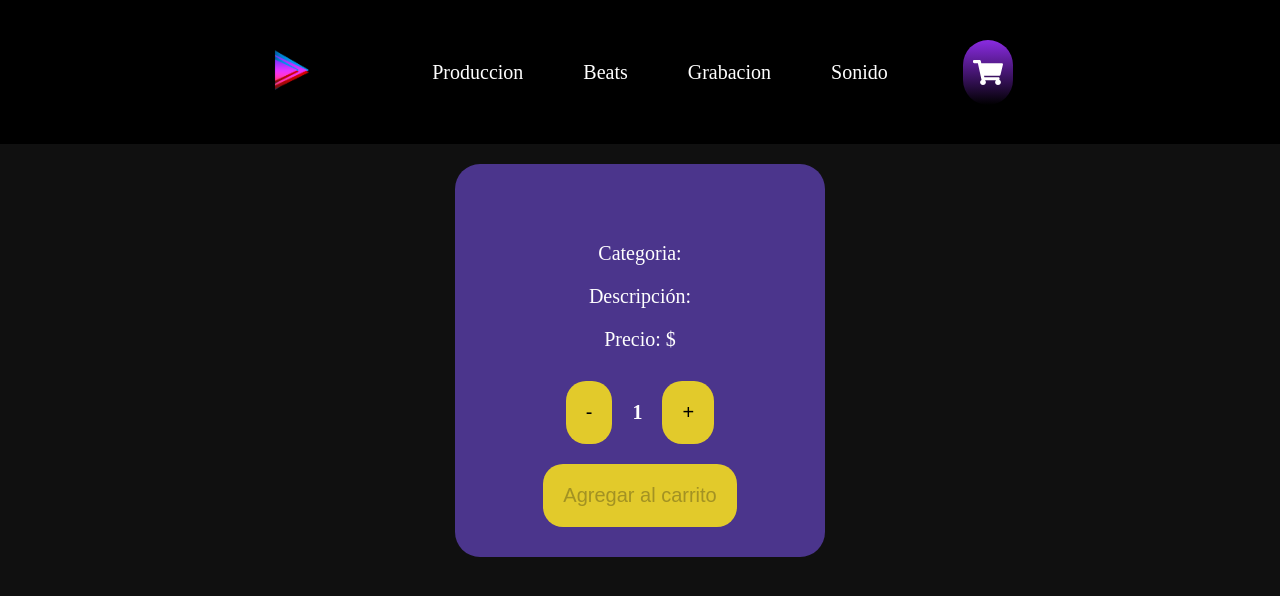
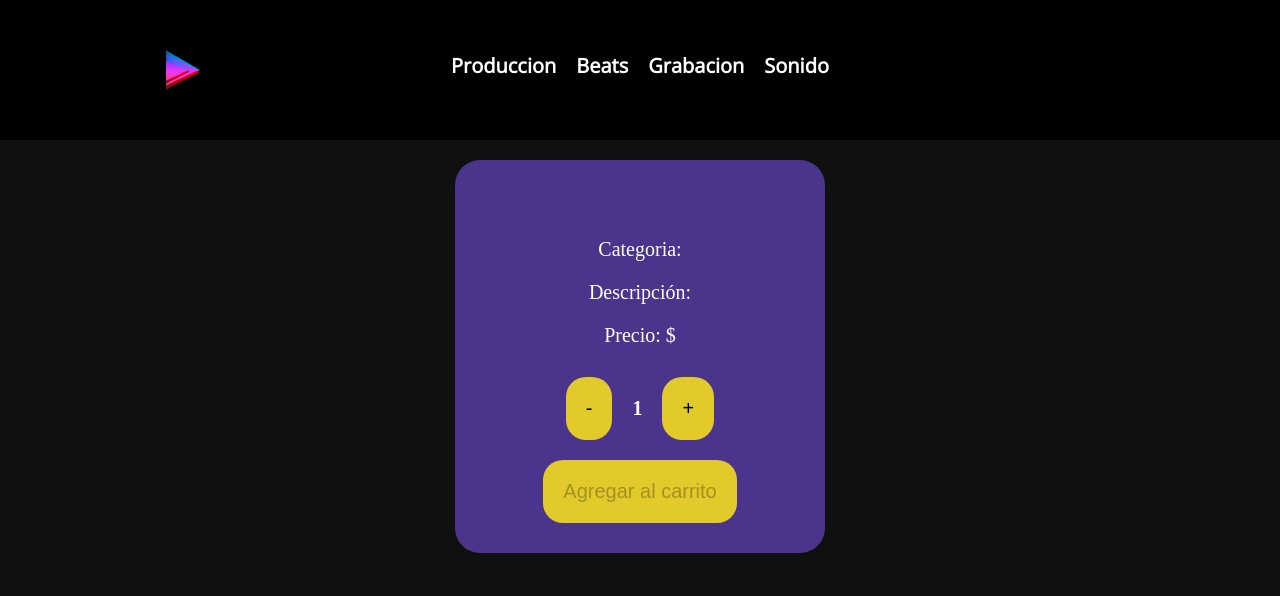
Before and after one commit to Marcelotello20/PF_MarceloTello-ReactJS, a React (Vite) app: page /item/1 in a window 1280 px wide. Shown: the top 596 px of the page. Built offline with nearby package versions, Linux system fonts and the light colour scheme; no server answers; the database is empty.

Commit message:
mejorando imagen cartwidget y navbar

```diff
--- a/src/App.css
+++ b/src/App.css
@@ -5,3 +5,7 @@
   width: 100%;
 
 }
+
+.Loadings {
+  color: white;
+}
--- a/src/components/Cart/Cart.jsx
+++ b/src/components/Cart/Cart.jsx
@@ -29,7 +29,7 @@ const Cart = () => {
 
                 <div className='CarroInfo2'>
                    <button onClick={() => clearCart()} className='Button'>Limpiar Carrito</button>
-                   <h3>Total: ${total()} </h3>
+                   <h3>Total: $ {total()} </h3>
                 </div>
 
                 <div className='CarroCheckout'>
--- a/src/components/CartWidget/CartWidget.css
+++ b/src/components/CartWidget/CartWidget.css
@@ -2,6 +2,7 @@
     width: 80px;
     padding: 20px;
     margin: 10px;
+    height: 100%;
     display: flex;
     justify-content: center;
     justify-self: center;
@@ -14,6 +15,7 @@
     width: 10px;
     border-radius: 30px;
     display: flex;
+    flex-flow: column nowrap;
     justify-content: center;
     justify-self: center;
     align-self: center;
@@ -29,11 +31,12 @@
 
 .CarritoQuantity {
     font-size: 15px;
-    width: 20px;
+    font-family: Impact, Haettenschweiler, 'Arial Narrow Bold', sans-serif;
+    text-align: center;
+    width: 25px;
     margin: 0;
     display:flex;
-    z-index: 1;
-    color: rgb(120, 0, 153);
-    position: absolute;
+    color: rgb(255, 187, 0);
+
 
 }
--- a/src/components/CartWidget/CartWidget.jsx
+++ b/src/components/CartWidget/CartWidget.jsx
@@ -10,10 +10,10 @@ const CartWidget = () => {
     const { totalQuantity } = useContext(CartContext)
 
     return (
-        <Link to='/cart' className='CartWidget' >
+        <Link to='/cart' className='CartWidget' style={{ display: totalQuantity() > 0 ? 'grid' : 'none'}} >
           <div className='CarritoContainer'>
           <img className='Carrito' src={car} alt="cart-widget"/>
-          <p className='CarritoQuantity'>{totalQuantity}</p>
+          <p className='CarritoQuantity'>{totalQuantity()}</p>
 
           </div>
         </Link>
--- a/src/components/Navbar/Navbar.css
+++ b/src/components/Navbar/Navbar.css
@@ -1,7 +1,9 @@
 
 .Navbar{
-    display:flex;
+    display:grid;
     width: 100%;
+    grid-template-rows: 1fr;
+    grid-template-columns: 4fr 6fr 4fr;
     flex-direction: row;
     flex-wrap: wrap;
     justify-content: center;
@@ -17,33 +19,45 @@
   padding: 20px;
 }
 
+
+
 .logoNavBar {
   width: 80px;
   padding: 20px;
   border-radius: 30px;
   margin: 10px;
+  align-self: center;
 }
-.Navbar h3 {
-  padding: 20px;
-  border-radius: 30px;
-  margin: 10px;
-  color: white;
-  font-size: 20px;
+.LogoLink {
+  display: flex;
+  justify-self: center;
+  align-self: center;
 }
+
+
+
 .Categories {
     display: flex;
     flex-direction: row;
     flex-wrap: wrap;
     justify-content: center;
     list-style: none;
+    height: 50px;
+    padding: 0;
+    justify-self: center;
+    align-self: center;
+    z-index: 1;
 }
 
   .Categories a {
-    padding: 20px;
+    padding: 10px;
     border-radius: 30px;
-    margin: 10px;
+    height: 20px;
+    margin: 0px;
     color: white;
     font-size: 20px;
+    font-family: 'Open Sans', sans-serif;
+    font-weight: bold;
 
     text-decoration: none;
     color: white;
@@ -62,7 +76,7 @@
   }
 
 
-
+/* Manejando los links de navbar de manera dinamica*/
 .Option {
     display: flex;
     justify-content: center;
@@ -78,7 +92,6 @@
   }
 
   .ActiveOption:active {
-
     background-color: #550062;
     color: rgb(255, 187, 0);
   }
--- a/src/components/Navbar/Navbar.jsx
+++ b/src/components/Navbar/Navbar.jsx
@@ -7,7 +7,7 @@ const Navbar = () => {
 
     return (
     <nav className="Navbar">
-      <Link to='/'>
+      <Link to='/' className="LogoLink">
         <img src="../../public/images/GLM.png" alt="logo ghetto life" className="logoNavBar" />
       </Link>
       <ul className="Categories">
```
Also changed, not shown: 1 other file (tests, documents, lock files or other folders).
